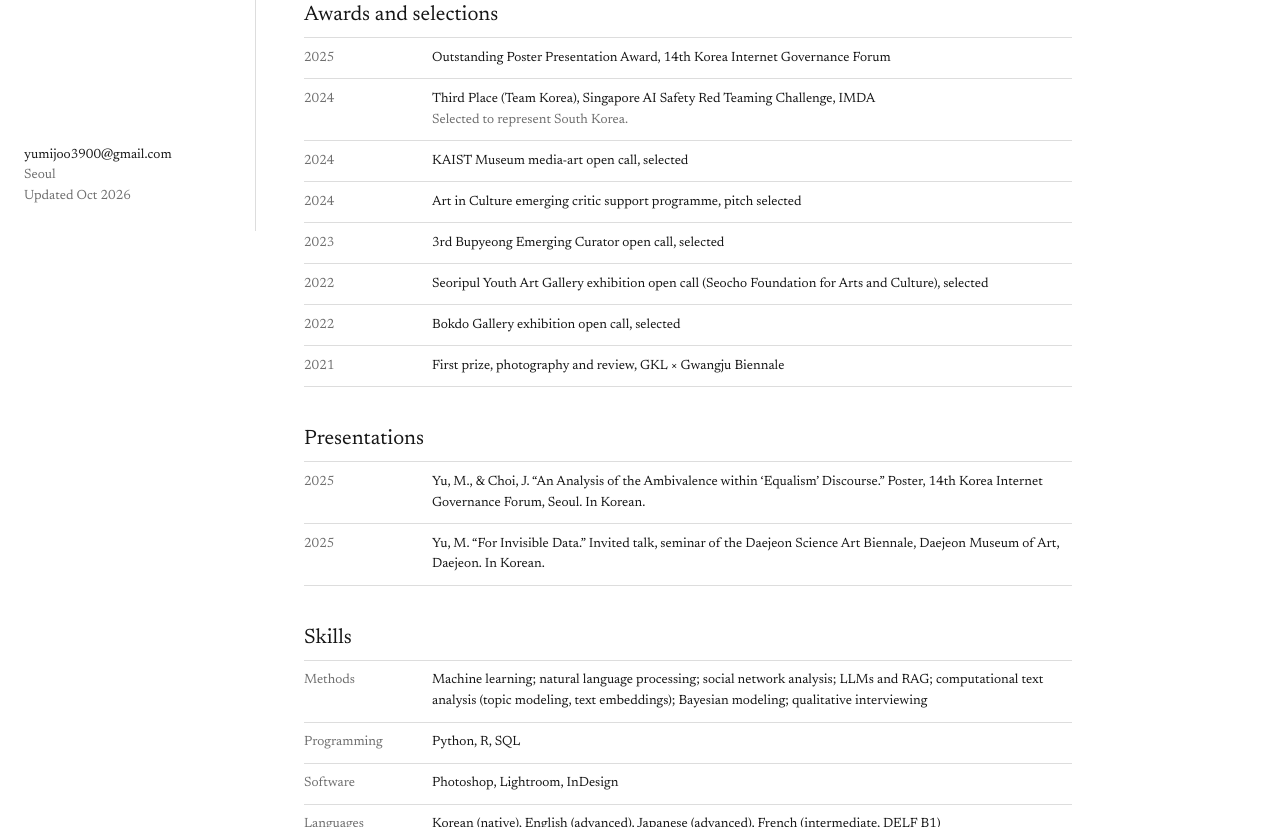
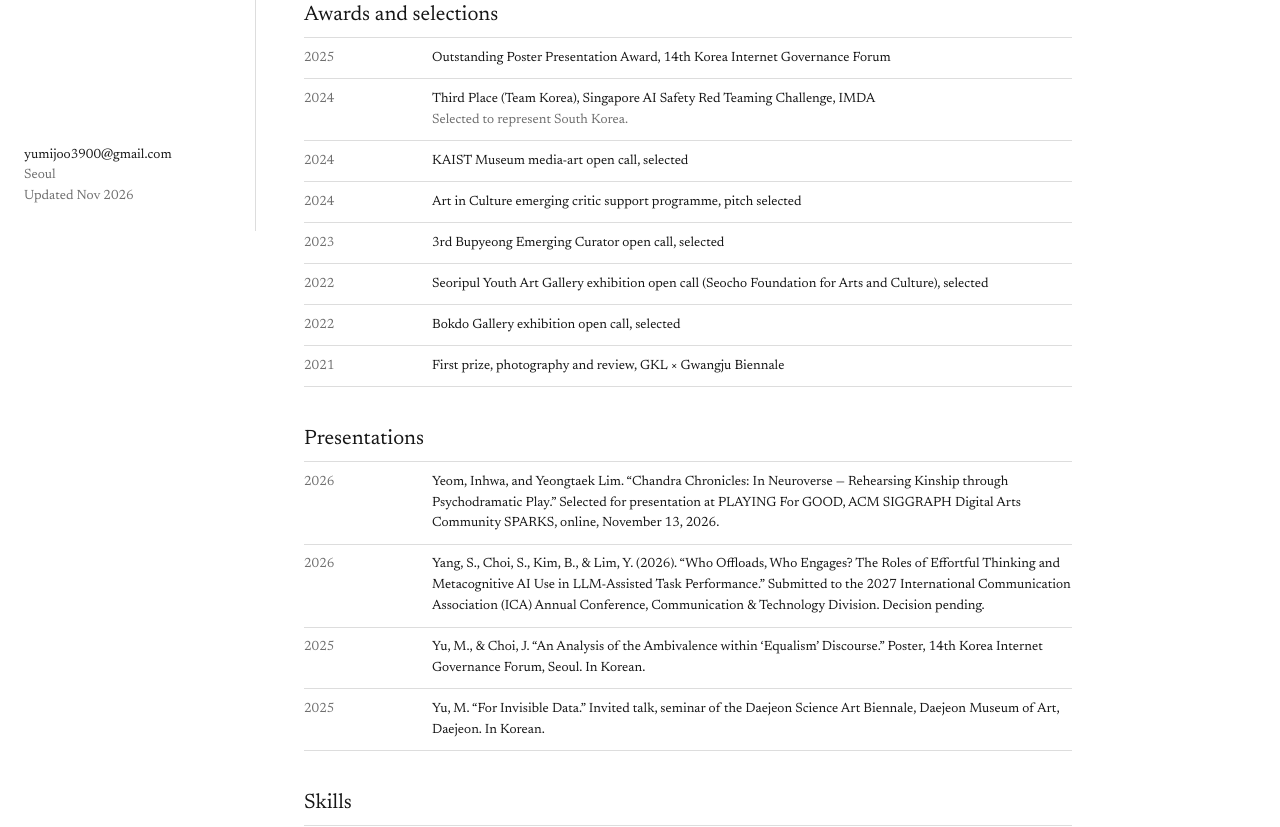
Before and after one commit to yumijoo-works/yumijoo-works.github.io, an Astro site: page /about in a window 1280 px wide. Shown: the part 569-1396 px from the top of the page. Built offline with nearby package versions, Linux system fonts and the light colour scheme; Astro itself is replaced by a stand-in of ours.

Commit message:
About/CV: add SIGGRAPH DAC SPARKS presentation and pending ICA 2027 submission
Co-Authored-By: Claude Opus 5.5 <noreply@anthropic.com>
Claude-Session: https://claude.ai/code/session_013QDVRitPyzjj9u5f2SHZ8a

```diff
--- a/src/lib/site.ts
+++ b/src/lib/site.ts
@@ -6,7 +6,7 @@ export const site = {
   city: 'Seoul',
   statement:
     'Computational social scientist, curator and critic. I study how platforms, data and work reorganise social life, and I take the same questions into exhibitions and criticism.',
-  updated: 'Oct 2026',
+  updated: 'Nov 2026',
 };
 
 export type SectionKey = 'research' | 'exhibitions' | 'criticism';
--- a/src/pages/about.astro
+++ b/src/pages/about.astro
@@ -28,6 +28,8 @@ const awards: Row[] = [
 ];
 
 const presentations: Row[] = [
+  ['2026', 'Yeom, Inhwa, and Yeongtaek Lim. “Chandra Chronicles: In Neuroverse — Rehearsing Kinship through Psychodramatic Play.” Selected for presentation at PLAYING For GOOD, ACM SIGGRAPH Digital Arts Community SPARKS, online, November 13, 2026.'],
+  ['2026', 'Yang, S., Choi, S., Kim, B., & Lim, Y. (2026). “Who Offloads, Who Engages? The Roles of Effortful Thinking and Metacognitive AI Use in LLM-Assisted Task Performance.” Submitted to the 2027 International Communication Association (ICA) Annual Conference, Communication & Technology Division. Decision pending.'],
   ['2025', 'Yu, M., & Choi, J. “An Analysis of the Ambivalence within ‘Equalism’ Discourse.” Poster, 14th Korea Internet Governance Forum, Seoul. In Korean.'],
   ['2025', 'Yu, M. “For Invisible Data.” Invited talk, seminar of the Daejeon Science Art Biennale, Daejeon Museum of Art, Daejeon. In Korean.'],
 ];
```
